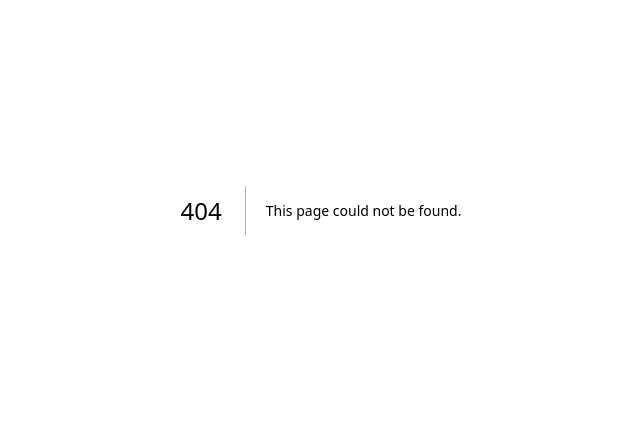
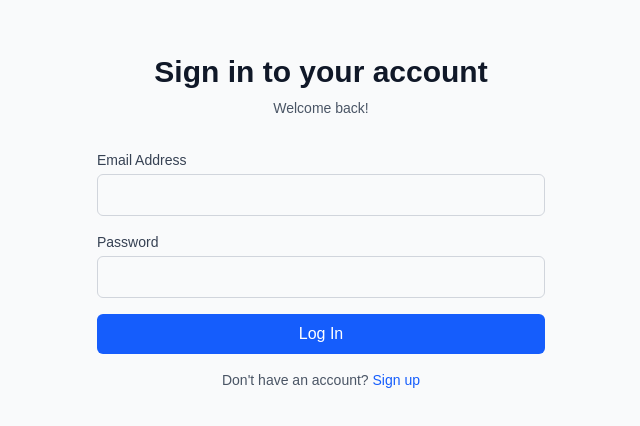
Before and after one commit to Damilare50/achievements, a Next.js app in the folder client/: page /login in a window 1280 px wide. Before the commit this address had no page. Shown: the part 190-616 px from the top of the page, without its empty margins (319-959 px from the left). Built offline with nearby package versions, Linux system fonts and the light colour scheme.

Commit message:
chore: create signup/login routes

```diff
--- /dev/null
+++ b/client/app/(auth)/login/page.tsx
@@ -0,0 +1,19 @@
+import LoginForm from "@/component/auth/LoginForm";
+
+export default function LoginPage() {
+  return (
+    <div className="min-h-screen flex items-center justify-center bg-gray-50 py-12 px-4 sm:px-6 lg:px-8">
+      <div className="max-w-md w-full space-y-8">
+        <div>
+          <h2 className="mt-6 text-center text-3xl font-extrabold text-gray-900">
+            Sign in to your account
+          </h2>
+          <p className="mt-2 text-center text-sm text-gray-600">
+            Welcome back!
+          </p>
+        </div>
+        <LoginForm />
+      </div>
+    </div>
+  );
+}
--- /dev/null
+++ b/client/app/(auth)/signup/page.tsx
@@ -0,0 +1,16 @@
+import SignupForm from "@/component/auth/SignUpForm";
+
+export default function SignupPage() {
+  return (
+    <div className="min-h-screen flex items-center justify-center bg-gray-50 py-12 px-4 sm:px-6 lg:px-8">
+      <div className="max-w-md w-full space-y-8">
+        <div>
+          <h2 className="mt-6 text-center text-3xl font-extrabold text-gray-900">
+            Create an account
+          </h2>
+        </div>
+        <SignupForm />
+      </div>
+    </div>
+  );
+}
```
